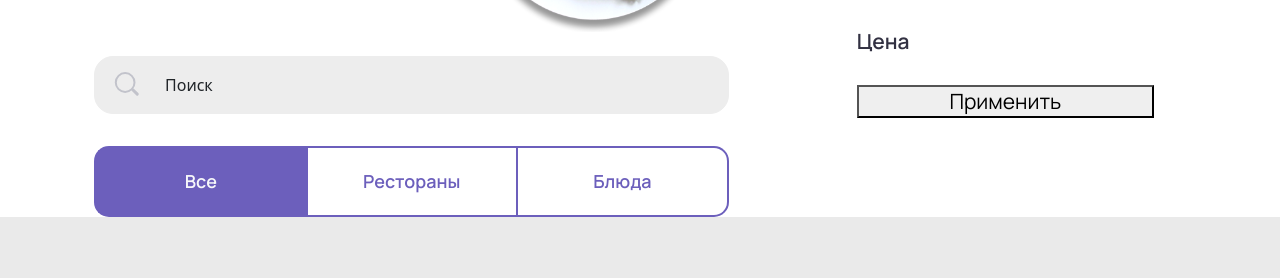
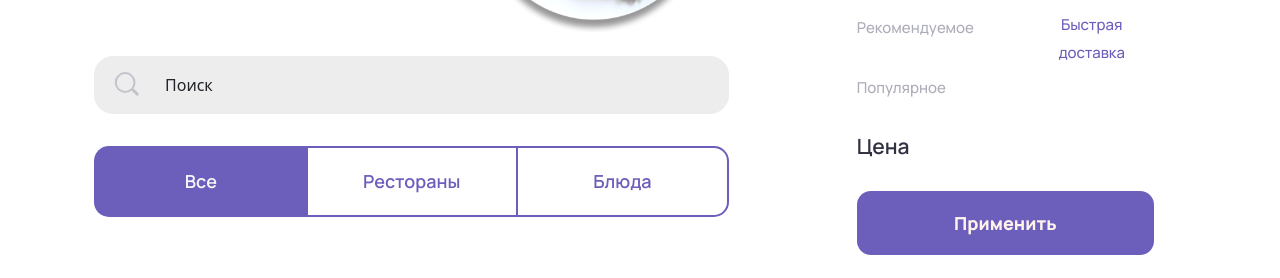
Before and after one commit to Feoor/Coursework, a website: page src/pages/eatly_menu.html in a window 1280 px wide. Shown: the part 506-784 px from the top of the page. Drawn offline with nearby package versions, Linux system fonts and the light colour scheme.

Commit message:
Почти доделал фильтры

```diff
--- a/src/css/style.css
+++ b/src/css/style.css
@@ -133,9 +133,18 @@
   font-size: 18px;
   text-align: center;
   color: #6c5fbc;
+  transition: 0.2s background-color, 0.2s color;
+}
+.food-filter__wrapper .food-filter__search .food-filter__buttons .food-filter__btn:hover {
+  background: #6c5fbc;
+  color: #f7f8fa;
 }
 .food-filter__wrapper .food-filter__search .food-filter__buttons .food-filter__btn--active {
   background: #6c5fbc;
+  color: #f7f8fa;
+}
+.food-filter__wrapper .food-filter__search .food-filter__buttons .food-filter__btn--active:hover {
+  background: #5a4aa3;
   color: #f7f8fa;
 }
 .food-filter__wrapper .food-filter__search .food-filter__buttons button:last-child {
@@ -178,7 +187,7 @@
   font-size: 14px;
   text-align: center;
   color: #d69900;
-  transition: 0.3s all;
+  transition: 0.2s all;
 }
 .food-filter__wrapper .food-filter__filter-panel .filter-panel__category-list .filter-panel__category-item::after {
   display: inline-block;
@@ -195,8 +204,45 @@
 }
 .food-filter__wrapper .food-filter__filter-panel .filter-panel__category-list .filter-panel__category-item--active {
   position: relative;
-  border: 6px solid rgba(251, 71, 29, 0.5);
+  border: 5px solid rgba(214, 153, 0, 0.5);
   transform: scale(1.1) translateY(-5px);
+}
+.food-filter__wrapper .food-filter__filter-panel .filter-panel__sort-list {
+  /* Каждый 2 элемент находится справа */
+}
+.food-filter__wrapper .food-filter__filter-panel .filter-panel__sort-list .filter-panel__sort-item:nth-child(2) {
+  display: flex;
+  justify-content: right;
+}
+.food-filter__wrapper .food-filter__filter-panel .filter-panel__sort-list .filter-panel__sort-btn {
+  background: inherit;
+  border: none;
+  font-family: var(--font-family), sans-serif;
+  font-weight: 500;
+  font-size: 15px;
+  text-align: center;
+  line-height: 187%;
+  color: #acadb9;
+}
+.food-filter__wrapper .food-filter__filter-panel .filter-panel__sort-list .filter-panel__sort-btn:hover {
+  color: #6c5fbc;
+}
+.food-filter__wrapper .food-filter__filter-panel .filter-panel__sort-list .filter-panel__sort-btn--active {
+  color: #6c5fbc;
+}
+.food-filter__wrapper .food-filter__filter-panel .filter-panel__apply-btn {
+  border: none;
+  padding: 18px 0;
+  border-radius: 14px;
+  background: #6c5fbc;
+  font-family: var(--font-family), sans-serif;
+  font-weight: 800;
+  font-size: 18px;
+  color: #fff3eb;
+}
+.food-filter__wrapper .food-filter__filter-panel .filter-panel__apply-btn:hover {
+  background: #5a4aa3;
+  color: #f7f8fa;
 }
 
 :root {
--- a/src/pages/eatly_menu.html
+++ b/src/pages/eatly_menu.html
@@ -103,10 +103,16 @@
                             <!-- Фильтр по сортировке -->
                             <div class="filter-panel__sort">
                                 <div class="filter-panel__sort-title">Сортировать По</div>
-                                <div class="filter-panel__sort-list">
-                                    <div class="filter-panel__sort-item"></div>
-                                    <div class="filter-panel__sort-item"></div>
-                                    <div class="filter-panel__sort-item"></div>
+                                <div class="filter-panel__sort-list row row-cols-2 gx-5 gy-1">
+                                    <div class="filter-panel__sort-item col">
+                                        <button class="filter-panel__sort-btn">Рекомендуемое</button>
+                                    </div>
+                                    <div class="filter-panel__sort-item col">
+                                        <button class="filter-panel__sort-btn filter-panel__sort-btn--active">Быстрая доставка</button>
+                                    </div>
+                                    <div class="filter-panel__sort-item col">
+                                        <button class="filter-panel__sort-btn">Популярное</button>
+                                    </div>
                                 </div>
                             </div>
 
@@ -116,7 +122,7 @@
                                 <div class="filter-panel__price-slider"></div>
                             </div>
 
-                            <button class="filter-panel__btn w-100">Применить</button>
+                            <button class="filter-panel__apply-btn w-100">Применить</button>
                         </div>
                     </div>
 
```
